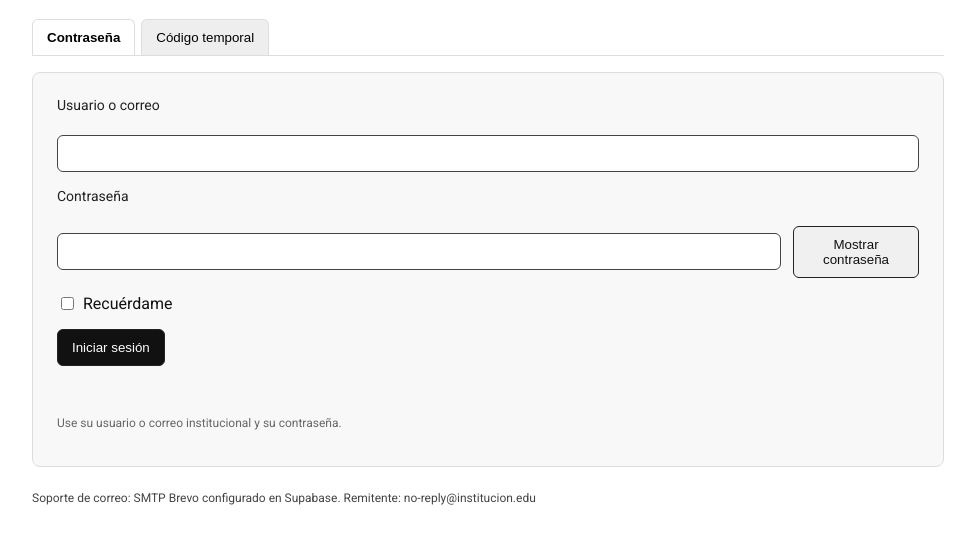
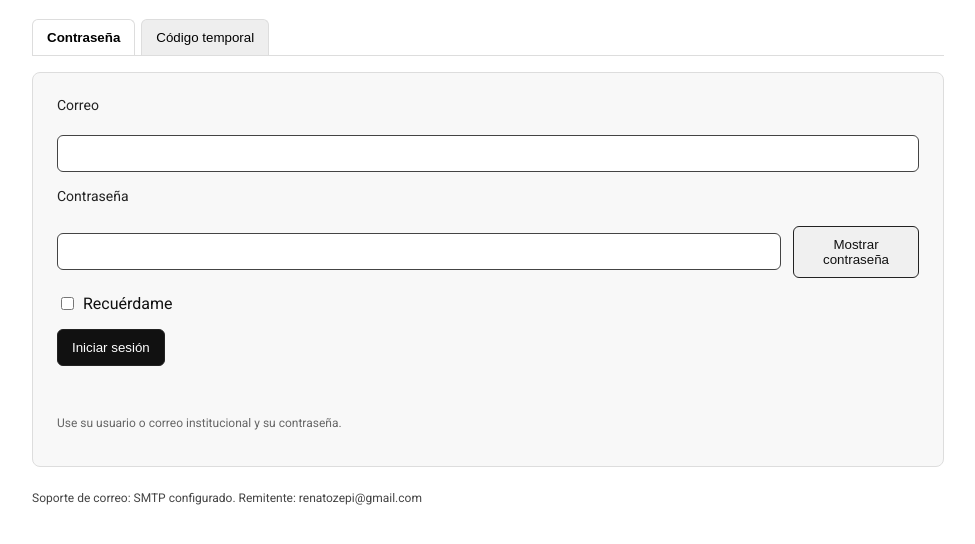
Before and after one commit to renatozepi/diegocabro, a plain HTML site: page index.html in a window 1280 px wide. Shown: the part 86-630 px from the top of the page, without its empty margins (152-1127 px from the left). Drawn offline with nearby package versions, Linux system fonts and the light colour scheme; a script that the page names is missing.

Commit message:
Update index.html

```diff
--- a/index.html
+++ b/index.html
@@ -28,7 +28,7 @@
     <section id="panel-pass" role="tabpanel" aria-labelledby="tab-pass">
       <div class="card grid" aria-describedby="ayuda-pass">
         <div class="grid">
-          <label for="ident" class="label">Usuario o correo</label>
+          <label for="ident" class="label">Correo</label>
           <input id="ident" class="input" type="text" autocomplete="username" required aria-required="true" />
         </div>
 
@@ -77,7 +77,7 @@
     </section>
 
     <footer>
-      <p>Soporte de correo: SMTP Brevo configurado en Supabase. Remitente: no-reply@institucion.edu</p>
+      <p>Soporte de correo: SMTP configurado. Remitente: renatozepi@gmail.com</p>
     </footer>
   </main>
 
```
